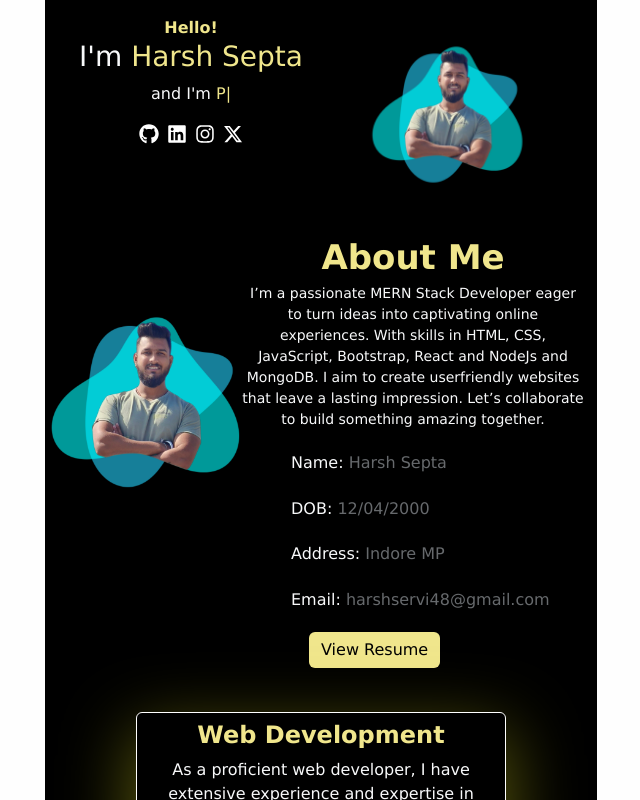
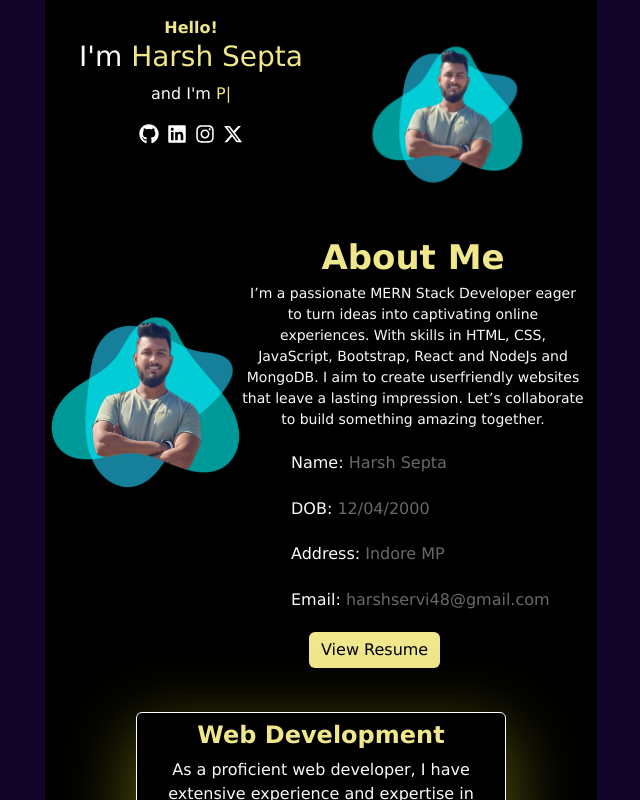
Before and after one commit to HarshSepta12/V-card, a React (Vite) app: page / in a window 1280 px wide. Shown: the top 800 px of the page, without its empty margins (319-959 px from the left). Built offline with nearby package versions, Linux system fonts and the light colour scheme.

Commit message:
Background color

```diff
--- a/src/App.css
+++ b/src/App.css
@@ -4,4 +4,5 @@
           /* background-color: red ; */
      }
 
+
 }
--- a/src/index.css
+++ b/src/index.css
@@ -6,3 +6,6 @@ body{
 span{
      color: khaki;
 }
+#root{
+     background-color: rgb(18, 3, 40) !important;
+}
```
Also changed, not shown: 1 other file (tests, documents, lock files or other folders).
